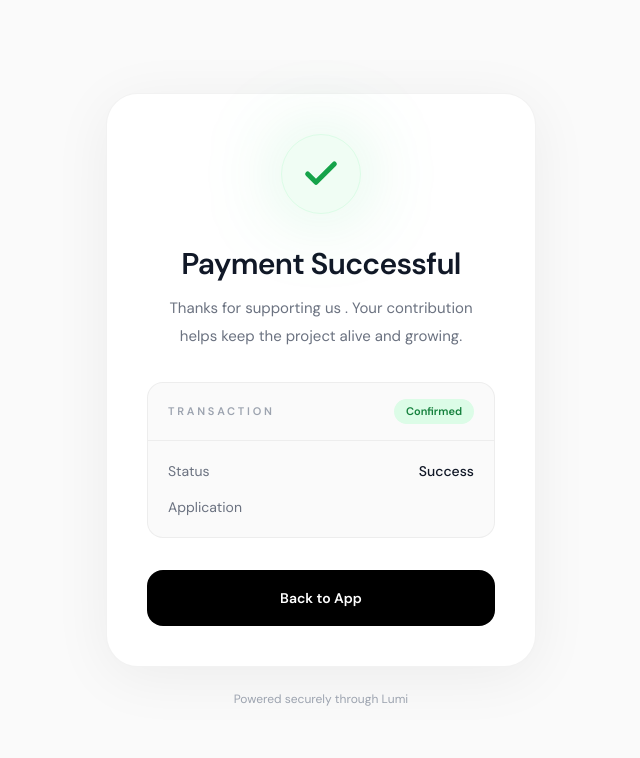
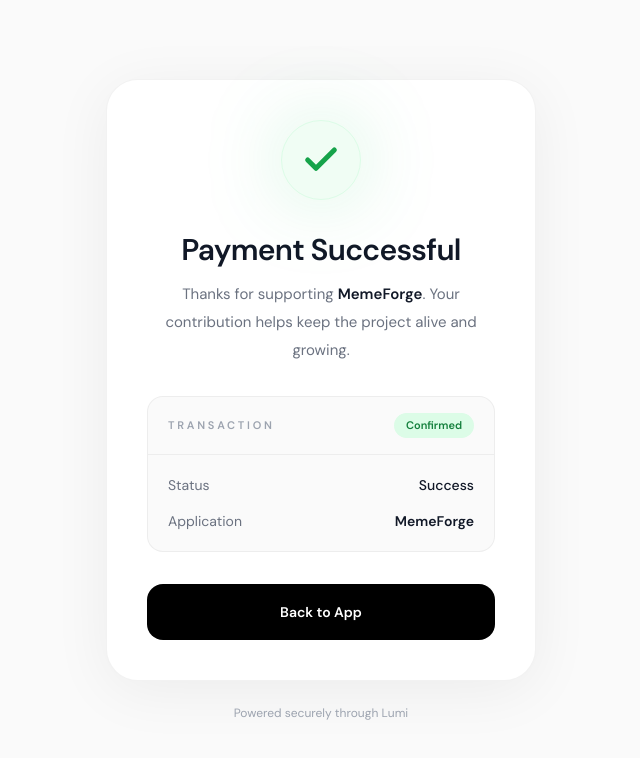
Before and after one commit to rafaelEt/meme_forge, a React (Vite) app: page /success in a window 1280 px wide. Shown: the top 758 px of the page, without its empty margins (319-959 px from the left). Built offline with nearby package versions, Linux system fonts and the light colour scheme; no server answers.

Commit message:
navigate fixed3

```diff
--- a/src/components/Success.jsx
+++ b/src/components/Success.jsx
@@ -29,7 +29,10 @@
             </h1>
 
             <p className="text-[15px] leading-7 text-gray-500 max-w-[320px] mx-auto">
-              Thanks for supporting us
+              Thanks for supporting{" "}
+              <span className="font-semibold text-gray-900">
+                MemeForge
+              </span>
               . Your contribution helps keep the project alive and growing.
             </p>
           </div>
@@ -62,6 +65,10 @@
               <div className="flex items-center justify-between">
                 <span className="text-sm text-gray-500">
                   Application
+                </span>
+
+                <span className="text-sm font-semibold text-gray-900">
+                  MemeForge
                 </span>
               </div>
 
```
